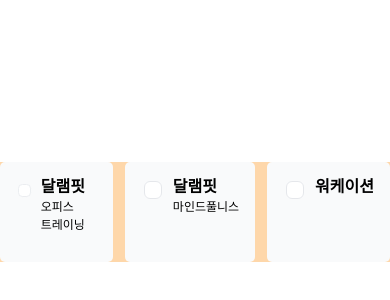
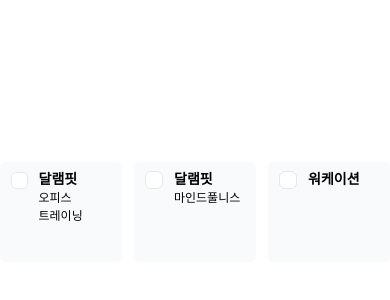
Before and after one commit to INtiful/SootheWithMe, a Next.js app: page / in a window 390 px wide. Shown: the part 210-510 px from the top of the page. Built offline with nearby package versions, Linux system fonts and the light colour scheme.

Commit message:
[KAN-11] style: BoxSelect 컴포넌트 (모바일 버전) 추가 및 trasition 추가

```diff
--- a/src/app/components/BoxSelect/BoxSelect.tsx
+++ b/src/app/components/BoxSelect/BoxSelect.tsx
@@ -22,15 +22,15 @@ const BoxSelect = ({ title = '', subTitle = '' }: BoxSelectProps) => {
 
   return (
     <div
-      className={`h-70 flex w-full items-start gap-8 rounded-lg ${selectStatus ? 'bg-var-gray-900 text-var-white' : 'bg-var-gray-50 text-var-black'} px-16 py-12`}
+      className={`h-70 flex w-full items-start gap-8 rounded-lg ${selectStatus ? 'bg-var-gray-900 text-var-white' : 'bg-var-gray-50 text-var-black'} px-8 py-[6px] transition-colors duration-200 ease-in-out md:lg:py-12 md:lg:px-16`}
     >
       <input
         type='checkbox'
-        className="mt-4 h-24 w-24 appearance-none rounded-md bg-[url('/icons/checkbox-default.svg')] bg-center bg-no-repeat checked:bg-[url('/icons/checkbox-active.svg')] checked:bg-center checked:bg-no-repeat"
+        className="h-24 w-24 appearance-none rounded-md bg-[url('/icons/checkbox-default.svg')] bg-center bg-no-repeat checked:bg-[url('/icons/checkbox-active.svg')] checked:bg-center checked:bg-no-repeat"
         onChange={handleCheckboxChange}
       />
       <div className='flex flex-col'>
-        <div className='text-[16px] font-bold'>{title}</div>
+        <div className='text-[14px] font-bold md:lg:text-[16px]'>{title}</div>
         <div className='text-[12px] font-medium'>{subTitle}</div>
       </div>
     </div>
--- a/src/app/page.tsx
+++ b/src/app/page.tsx
@@ -3,7 +3,7 @@ import BoxSelect from './components/BoxSelect/BoxSelect';
 export default function Home() {
   return (
     <main className='flex h-dvh w-dvw items-center justify-center bg-white'>
-      <div className='flex h-100 w-472 gap-12 bg-var-orange-200'>
+      <div className='flex h-100 w-472 gap-12 bg-var-white'>
         <BoxSelect title={'달램핏'} subTitle={'오피스 트레이닝'} />
         <BoxSelect title={'달램핏'} subTitle={'마인드풀니스'} />
         <BoxSelect title={'워케이션'} subTitle={''} />
```
